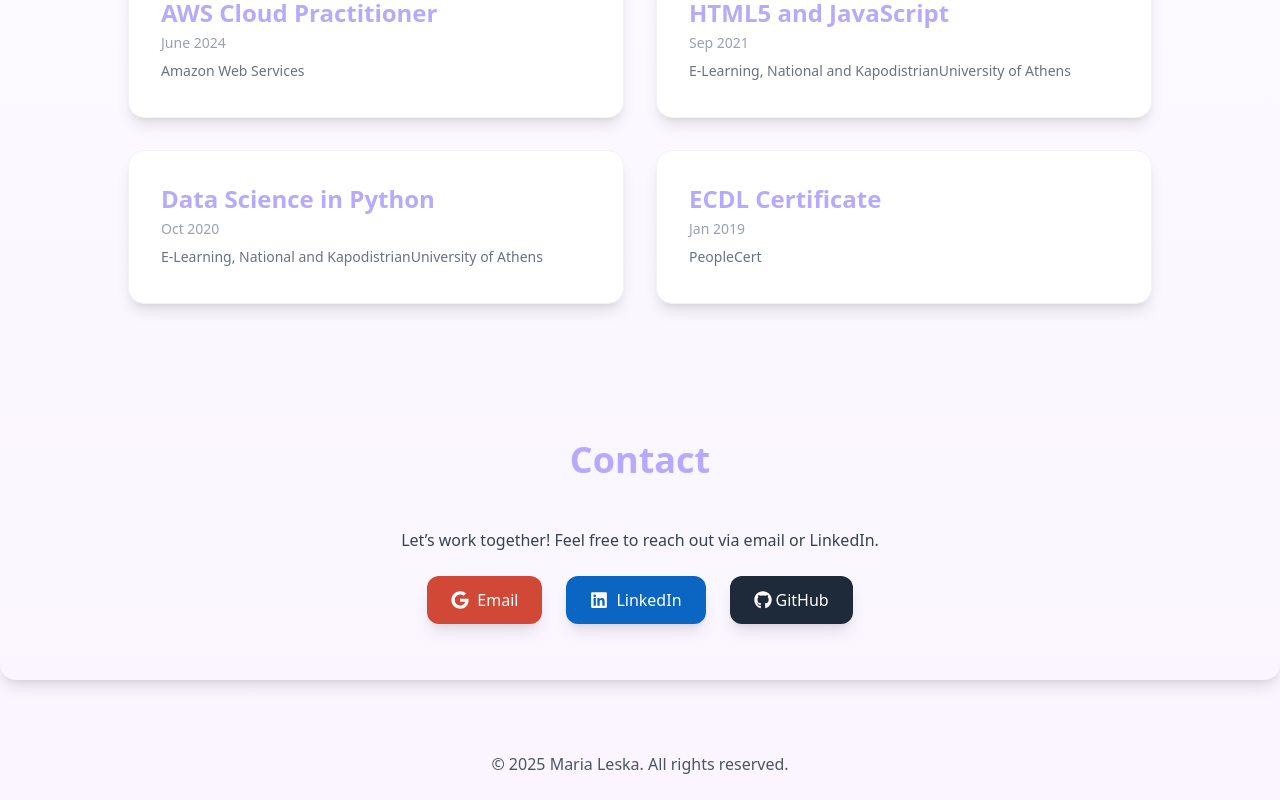
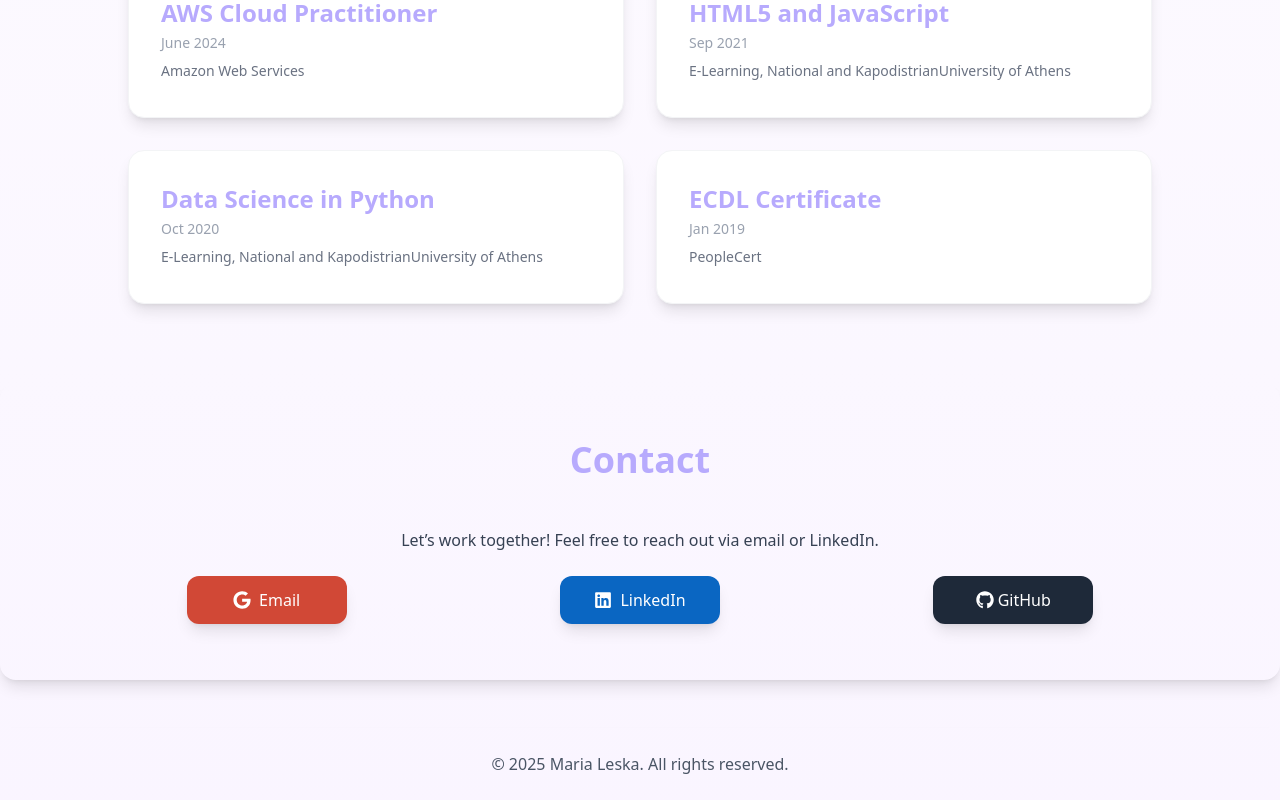
Before and after one commit to Marlesk/marlesk-my-professional-site, a React (Vite) app: page / in a window 1280 px wide. Shown: the part 3668-4468 px from the top of the page. Built offline with nearby package versions, Linux system fonts and the light colour scheme.

Commit message:
update CSS for mobile

```diff
--- a/src/components/Contact.tsx
+++ b/src/components/Contact.tsx
@@ -9,17 +9,17 @@
       <p className="text-center mb-6 text-gray-700">
         Let’s work together! Feel free to reach out via email or LinkedIn.
       </p>
-      <div className="flex justify-center space-x-6">
+      <div className="flex flex-col space-y-3 md:space-y-0 md:flex-row md:justify-center md:space-x-6">
         <a href="mailto:mariales.leska@gmail.com"
-          className="px-6 py-3 bg-[#D14836] text-white rounded-xl shadow-lg hover:bg-[#C53727] transition flex items-center gap-2">
+          className="w-40 justify-center px-6 py-3 bg-[#D14836] text-white rounded-xl shadow-lg hover:bg-[#C53727] transition flex items-center gap-2 mx-auto">
           <FaGoogle size={18}/>Email
         </a>
         <a href="https://www.linkedin.com/in/maria-leska-17071418b/" target="_blank"
-          className="px-6 py-3 bg-[#0A66C2] text-white rounded-xl shadow-lg hover:bg-[#004182] transition flex items-center gap-2">
+          className="w-40 justify-center px-6 py-3 bg-[#0A66C2] text-white rounded-xl shadow-lg hover:bg-[#004182] transition flex items-center gap-2 mx-auto">
           <FaLinkedin size={18}/>LinkedIn
         </a>
         <a href="https://github.com/Marlesk" target="_blank"
-          className="px-6 py-3 bg-gray-800 text-white rounded-xl shadow-lg hover:bg-black transition flex gap-1 items-center space-x-2">
+          className="w-40 justify-center px-6 py-3 bg-gray-800 text-white rounded-xl shadow-lg hover:bg-black transition flex gap-1 items-center space-x-2 mx-auto">
           <FaGithub size={18}/> GitHub
         </a>
       </div>
--- a/src/components/Navbar.tsx
+++ b/src/components/Navbar.tsx
@@ -4,7 +4,7 @@
       <h1 className="text-xl md:text-2xl font-extrabold tracking-tight bg-gradient-to-r from-blue via-purple to-pink bg-clip-text text-transparent">
         Maria.dev
       </h1>
-      <div className="space-x-6 text-base md:text-lg">
+      <div className="md:space-x-6 space-x-3 text-base md:text-lg">
         <a href="#about" className="hover:text-purple hover:scale-105 transition inline-block">
           About
         </a>
```
